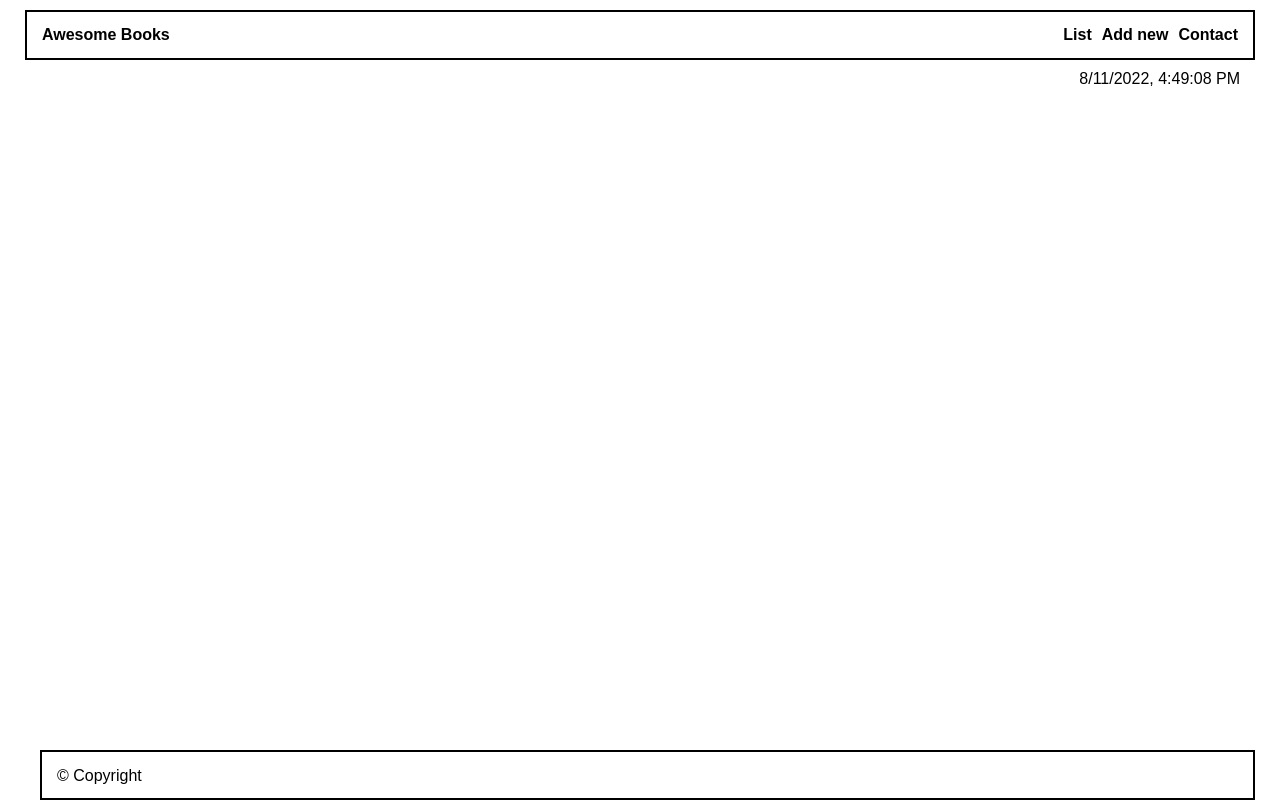
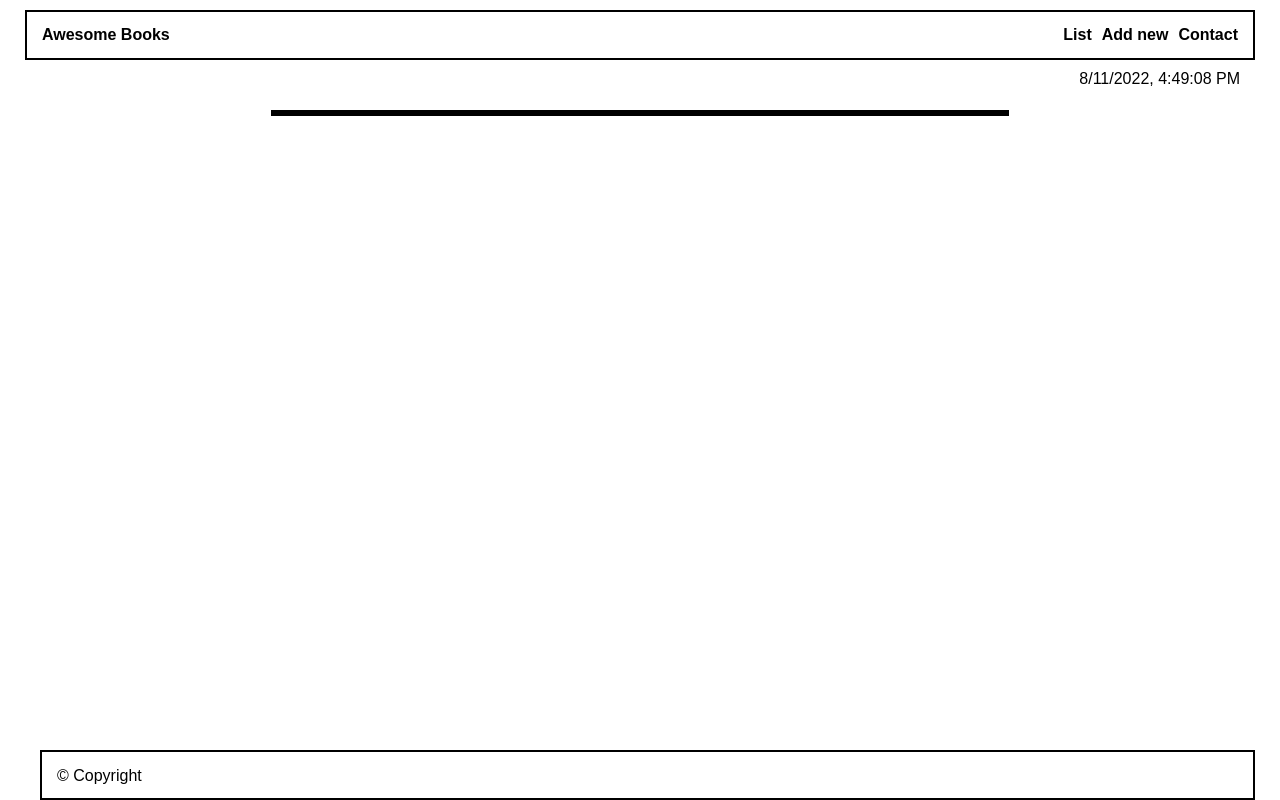
Before and after one commit to OmarMWarraich/awesome-books, a website: page index.html in a window 1280 px wide. Drawn offline with Linux system fonts and the light colour scheme.

Commit message:
style: apply css on spa

```diff
--- a/index.css
+++ b/index.css
@@ -44,7 +44,7 @@ header .nav-bar .menu li .menu-item{
   margin: 10px 15px;
 }
 
-/* h1 {
+h1 {
   margin: 25px auto;
   clear: both;
   text-align: center;
@@ -52,7 +52,7 @@ header .nav-bar .menu li .menu-item{
 
 .book-input {
   width: 100%;
-  margin: 0 auto;
+  margin: 20px auto;
   text-align: center;
   height: 40px;
 }
@@ -63,6 +63,10 @@ header .nav-bar .menu li .menu-item{
   margin: 0 auto;
   width: 60%;
   border: 3px solid #000;
+}
+
+.book-display {
+  margin-top: 50px !important;
 }
 
 .title,
@@ -104,7 +108,7 @@ header .nav-bar .menu li .menu-item{
 .book .remove:hover {
   background-color: #d3d3d3;
   color: #000;
-} */
+}
 
 .foot{
   position: fixed;
```
